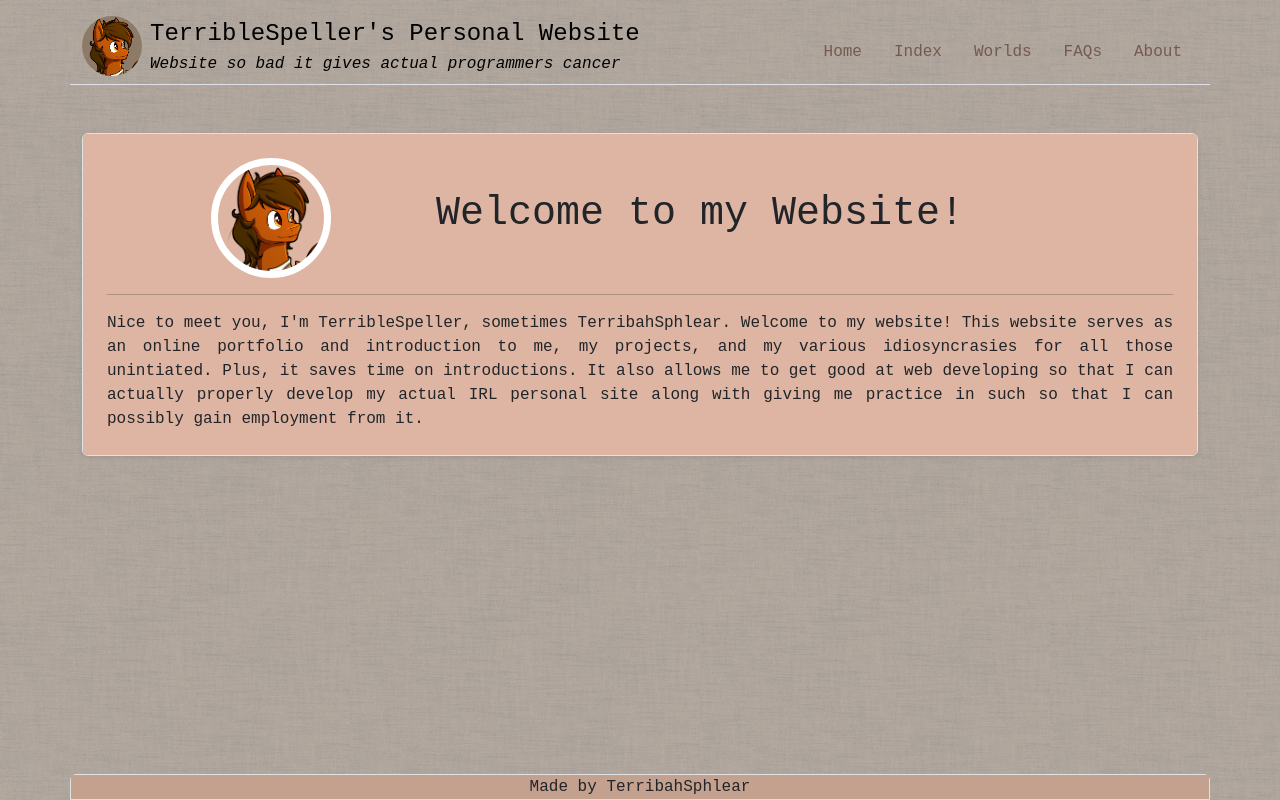
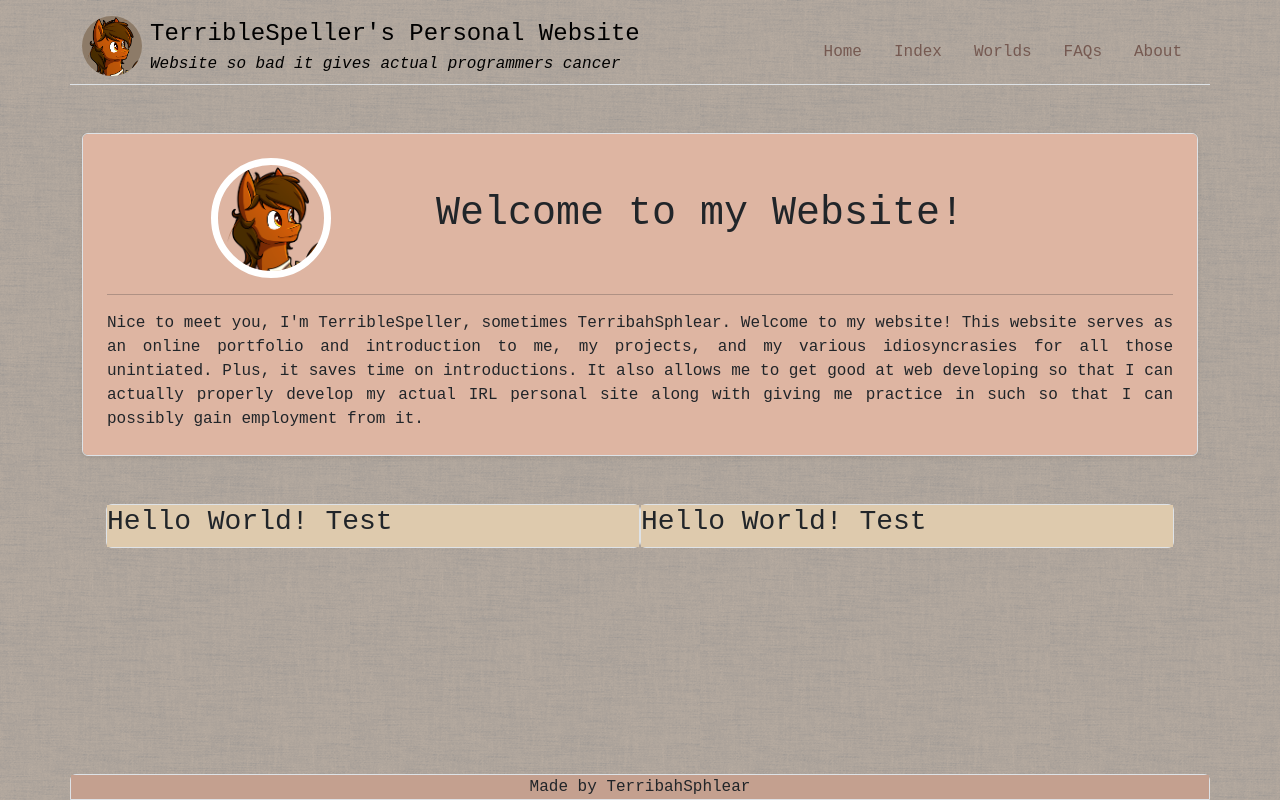
Before and after one commit to TerribleSpeller/website, a React (Create React App) app: page / in a window 1280 px wide. Built offline with nearby package versions, Linux system fonts and the light colour scheme.

Commit message:
Layout Mixing

```diff
--- a/src/components/ContentCard.jsx
+++ b/src/components/ContentCard.jsx
@@ -1,11 +1,15 @@
 import React from 'react';
 
-const contentCard = () => {
+const ContentCard = () => {
     return(
-        <div className="container">
-            <h3>Hello World! Test</h3>
+        <div className="d-flex rounded border card-stuff mx-auto">
+            <div className="card-stuff-top mx-auto">
+                <h3>Hello World! Test</h3>
+            </div>
+            <div className="card-stuff-bottom">
+            </div>
         </div>
     );
 }
 
-export default contentCard;
+export default ContentCard;
--- a/src/components/dualCardLayout.jsx
+++ b/src/components/dualCardLayout.jsx
@@ -1,14 +1,12 @@
 import React from 'react';
-import contentCard from "./ContentCard.jsx"
-const dualCardLayout = () => {
+import ContentCard from "./ContentCard.jsx"
+const DualCardLayout = () => {
     return(
-        <div className="col p-4 d-flex flex-column position-static front-page-landing">
-            <div className="row flex-row d-flex">
-                <contentCard />
-                <contentCard />
-            </div>
+        <div className="col p-4 d-flex flex-row position-static">
+                <ContentCard />
+                <ContentCard />
         </div>
     );
 }
 
-export default dualCardLayout;
+export default DualCardLayout;
--- a/src/components/pages/Home.jsx
+++ b/src/components/pages/Home.jsx
@@ -1,13 +1,13 @@
 import React from "react";
 import Dipimg from "../../img/DIP.png";
-import dualCardLayout from "../dualCardLayout.jsx";
+import DualCardLayout from "../dualCardLayout.jsx";
 
 const Home = () => {
   return (
     <div className="container">
       <div className="Row">
         <div className="col-lg">
-          <div className="row g-0 border rounded overflow-hidden flex-md-row mb-4 shadow-sm h-md-250 position-relative">
+          <div className="row g-0 border flex-md-column d-flex rounded overflow-hidden mb-4 shadow-sm h-md-250 position-relative">
             <div className="col p-4 d-flex flex-column position-static front-page-landing">
               <div className="d-flex flex-row">
                 <div
@@ -45,8 +45,8 @@ const Home = () => {
                 can possibly gain employment from it.
               </p>
             </div>
-            <dualCardLayout />
           </div>
+          <DualCardLayout />
 
         </div>
       </div>
--- a/src/styles.css
+++ b/src/styles.css
@@ -242,3 +242,19 @@ Unique Shit
 .front-page-landing {
   background-color: #deb5a2;
 }
+
+.card-stuff {
+  border-radius: 25px;
+  position: relative;
+  background-color: #deb5a2;
+  width: 80%;
+}
+
+.card-stuff-top {
+  background-color: #DECAAD;
+  width: 100%;
+}
+
+.card-stuff-bottom {
+  background-color: #DECAAD;
+}
```
